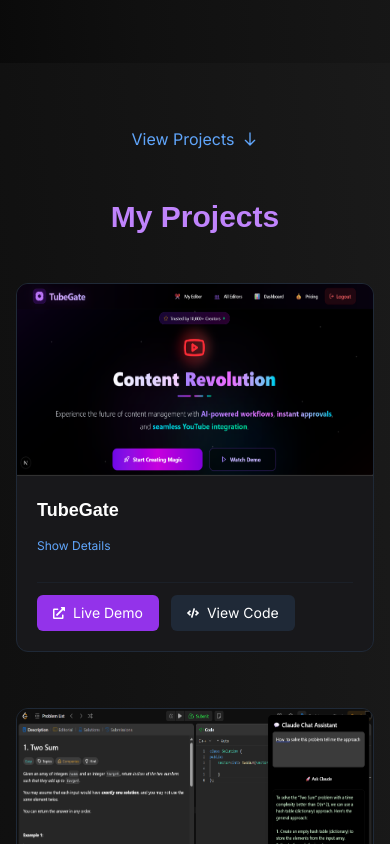
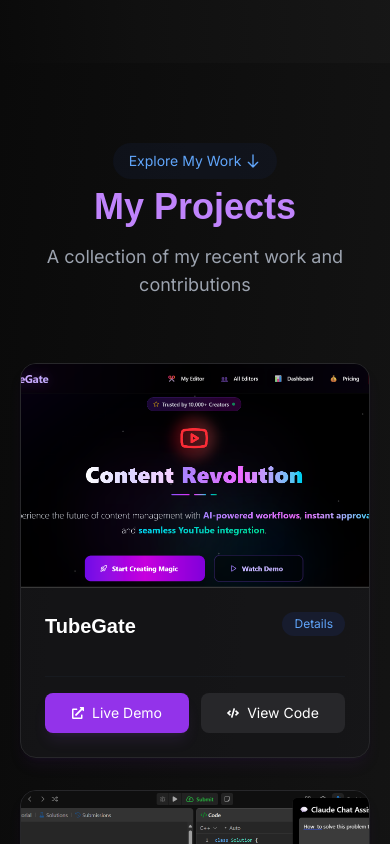
Before and after one commit to samar-abbas-786/samar.dev, a React (Vite) app: page / in a window 390 px wide. Shown: the part 3320-4164 px from the top of the page. Built offline with nearby package versions, Linux system fonts and the light colour scheme.

Commit message:
chnage project section

```diff
--- a/src/components/Projects_Section.jsx
+++ b/src/components/Projects_Section.jsx
@@ -22,22 +22,27 @@
 
   return (
     <div
-      className={`w-full py-16 transition-colors duration-300 ${
-        dark
-          ? "bg-gradient-to-tr from-[#0a0a0a] via-[#111111] to-[#1a1a1a]"
-          : "bg-gray-50"
+      className={`w-full py-20 transition-colors duration-300 ${
+        dark ? "bg-gradient-to-br from-[#0a0a0a] to-[#1a1a1a]" : "bg-gray-50"
       }`}
+      id="projects"
     >
-      <div className="max-w-6xl mx-auto px-4 sm:px-6">
+      <div className="max-w-7xl mx-auto px-5 sm:px-6 lg:px-8">
+        <motion.div
+          initial={{ opacity: 0 }}
+          animate={{ opacity: 1 }}
+          transition={{ duration: 0.5 }}
+          className="text-center mb-16"
+        >
           <button
             onClick={scrollToProjects}
-          className={`text-base font-medium mb-12 flex items-center gap-2 mx-auto ${
+            className={`text-sm font-medium mb-2 flex items-center gap-1 mx-auto px-4 py-2 rounded-full ${
               dark
-              ? "text-blue-400 hover:text-blue-300"
-              : "text-blue-600 hover:text-blue-800"
-          } transition-colors`}
+                ? "text-blue-400 hover:text-blue-300 bg-blue-900/10 hover:bg-blue-900/20"
+                : "text-blue-600 hover:text-blue-800 bg-blue-100 hover:bg-blue-200"
+            } transition-all`}
           >
-          <span>View Projects</span>
+            <span>Explore My Work</span>
             <svg
               className="w-4 h-4"
               fill="none"
@@ -57,60 +62,69 @@
             ref={projectsRef}
             initial={{ opacity: 0, y: 20 }}
             animate={{ opacity: 1, y: 0 }}
-          transition={{ duration: 0.5 }}
-          className={`text-3xl sm:text-4xl font-bold mb-12 text-center ${
+            transition={{ duration: 0.5, delay: 0.1 }}
+            className={`text-4xl sm:text-5xl font-bold mb-4 ${
               dark ? "text-purple-400" : "text-purple-600"
             }`}
           >
             My Projects
           </motion.h1>
+          <p
+            className={`max-w-2xl mx-auto text-lg ${
+              dark ? "text-gray-400" : "text-gray-600"
+            }`}
+          >
+            A collection of my recent work and contributions
+          </p>
+        </motion.div>
 
-        <div className="grid grid-cols-1 md:grid-cols-2 lg:grid-cols-3 gap-14 md:gap-10">
+        <div className="grid grid-cols-1 md:grid-cols-2 lg:grid-cols-3 gap-8">
           {project.map((proj) => (
             <motion.div
               key={proj.id}
               initial={{ opacity: 0, y: 20 }}
               animate={{ opacity: 1, y: 0 }}
               transition={{ duration: 0.3 }}
-              whileHover={{ scale: 1.02 }}
-              className={`flex flex-col rounded-xl overflow-hidden transition-all duration-300 ${
+              whileHover={{ y: -5 }}
+              className={`flex flex-col rounded-2xl overflow-hidden transition-all duration-300 ${
                 dark
-                  ? "bg-zinc-900 border border-gray-800 hover:border-purple-500/30"
-                  : "bg-white border border-gray-200 hover:border-purple-300 shadow-sm"
+                  ? "bg-zinc-900/70 hover:bg-zinc-900 border border-zinc-800 hover:border-purple-500/20 shadow-lg shadow-purple-900/10"
+                  : "bg-white hover:bg-gray-50 border border-gray-100 hover:border-purple-200 shadow-md"
               }`}
             >
-              <div className="relative h-48 overflow-hidden">
+              <div className="relative h-56 overflow-hidden group">
                 <img
                   src={proj.img}
                   alt={proj.title}
                   loading="lazy"
-                  className="w-full h-full object-fit transition-transform duration-500 hover:scale-105"
+                  className="w-full h-full object-cover transition-transform duration-700 group-hover:scale-110"
                 />
-                <div className="absolute inset-0 bg-gradient-to-t from-black/50 to-transparent opacity-0 hover:opacity-100 transition-opacity duration-300 flex items-end p-4">
+                <div className="absolute inset-0 bg-gradient-to-t from-black/70 via-black/30 to-transparent opacity-0 group-hover:opacity-100 transition-opacity duration-500 flex items-end p-6">
                   <h2 className="text-white text-xl font-bold">{proj.title}</h2>
                 </div>
               </div>
 
-              <div className="p-5 flex flex-col flex-grow">
+              <div className="p-6 flex flex-col flex-grow">
                 <div className="flex-grow">
+                  <div className="flex justify-between items-start mb-3">
                     <h2
-                    className={`text-lg font-bold mb-2 ${
+                      className={`text-xl font-bold ${
                         dark ? "text-white" : "text-gray-900"
                       }`}
                     >
                       {proj.title}
                     </h2>
-
                     <button
                       onClick={() => toggleDetails(proj.id)}
-                    className={`text-xs font-medium mb-3 ${
+                      className={`text-xs font-medium px-3 py-1 rounded-full ${
                         dark
-                        ? "text-blue-400 hover:text-blue-300"
-                        : "text-blue-600 hover:text-blue-800"
+                          ? "text-blue-400 hover:text-blue-300 bg-blue-900/20 hover:bg-blue-900/30"
+                          : "text-blue-600 hover:text-blue-800 bg-blue-100 hover:bg-blue-200"
                       } transition-colors`}
                     >
-                    {visibleDetails[proj.id] ? "Hide Details" : "Show Details"}
+                      {visibleDetails[proj.id] ? "Hide" : "Details"}
                     </button>
+                  </div>
 
                   <AnimatePresence>
                     {visibleDetails[proj.id] && (
@@ -122,7 +136,7 @@
                         transition={{ duration: 0.3 }}
                       >
                         <p
-                          className={`text-sm mb-3 ${
+                          className={`text-sm mb-4 ${
                             dark ? "text-gray-300" : "text-gray-600"
                           }`}
                         >
@@ -131,7 +145,7 @@
                         {proj.techStack && (
                           <div>
                             <p
-                              className={`text-xs font-semibold mb-1 ${
+                              className={`text-xs font-semibold mb-2 ${
                                 dark ? "text-gray-400" : "text-gray-500"
                               }`}
                             >
@@ -141,9 +155,9 @@
                               {proj.techStack.map((tech, index) => (
                                 <span
                                   key={index}
-                                  className={`text-xs px-2 py-1 rounded ${
+                                  className={`text-xs px-3 py-1 rounded-full ${
                                     dark
-                                      ? "bg-gray-800 text-gray-300"
+                                      ? "bg-zinc-800 text-gray-300"
                                       : "bg-gray-100 text-gray-700"
                                   }`}
                                 >
@@ -158,16 +172,16 @@
                   </AnimatePresence>
                 </div>
 
-                <div className="flex gap-3 mt-4 pt-3 border-t border-gray-800/50">
+                <div className="flex gap-3 mt-6 pt-4 border-t border-gray-800/30">
                   {proj.live && (
                     <a
                       href={proj.live}
                       target="_blank"
                       rel="noopener noreferrer"
-                      className={`flex items-center gap-2 text-sm px-4 py-2 rounded-md transition-colors ${
+                      className={`flex items-center gap-2 text-sm px-4 py-2.5 rounded-lg transition-all flex-1 justify-center ${
                         dark
-                          ? "bg-purple-600 hover:bg-purple-700 text-white"
-                          : "bg-purple-500 hover:bg-purple-600 text-white"
+                          ? "bg-purple-600 hover:bg-purple-700 text-white shadow-lg shadow-purple-500/10"
+                          : "bg-purple-500 hover:bg-purple-600 text-white shadow-md"
                       }`}
                     >
                       <FaExternalLinkAlt className="text-xs" />
@@ -180,10 +194,10 @@
                       href={proj.code}
                       target="_blank"
                       rel="noopener noreferrer"
-                      className={`flex items-center gap-2 text-sm px-4 py-2 rounded-md transition-colors ${
+                      className={`flex items-center gap-2 text-sm px-4 py-2.5 rounded-lg transition-all flex-1 justify-center ${
                         dark
-                          ? "bg-gray-800 hover:bg-gray-700 text-white"
-                          : "bg-gray-200 hover:bg-gray-300 text-gray-800"
+                          ? "bg-zinc-800 hover:bg-zinc-700 text-white"
+                          : "bg-gray-100 hover:bg-gray-200 text-gray-800"
                       }`}
                     >
                       <FaCode className="text-xs" />
```
Lines whose indentation alone changed are shown as unchanged.
